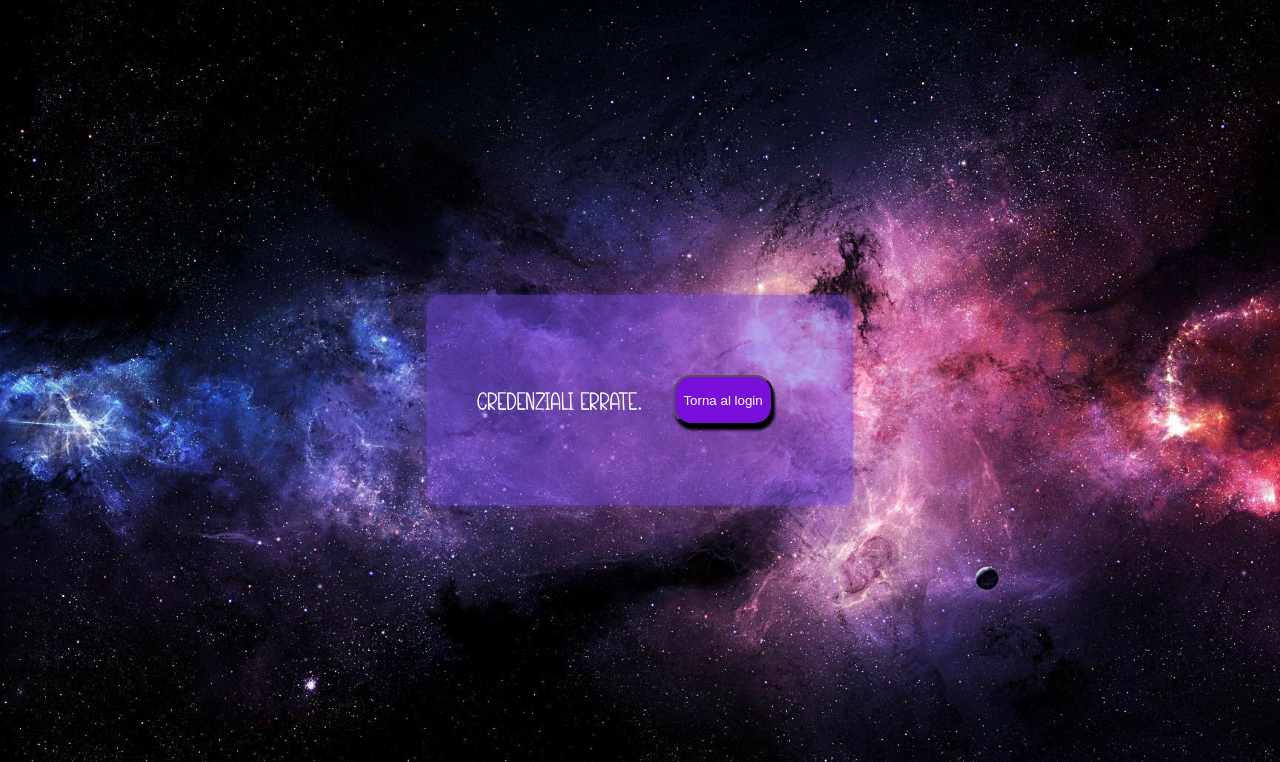
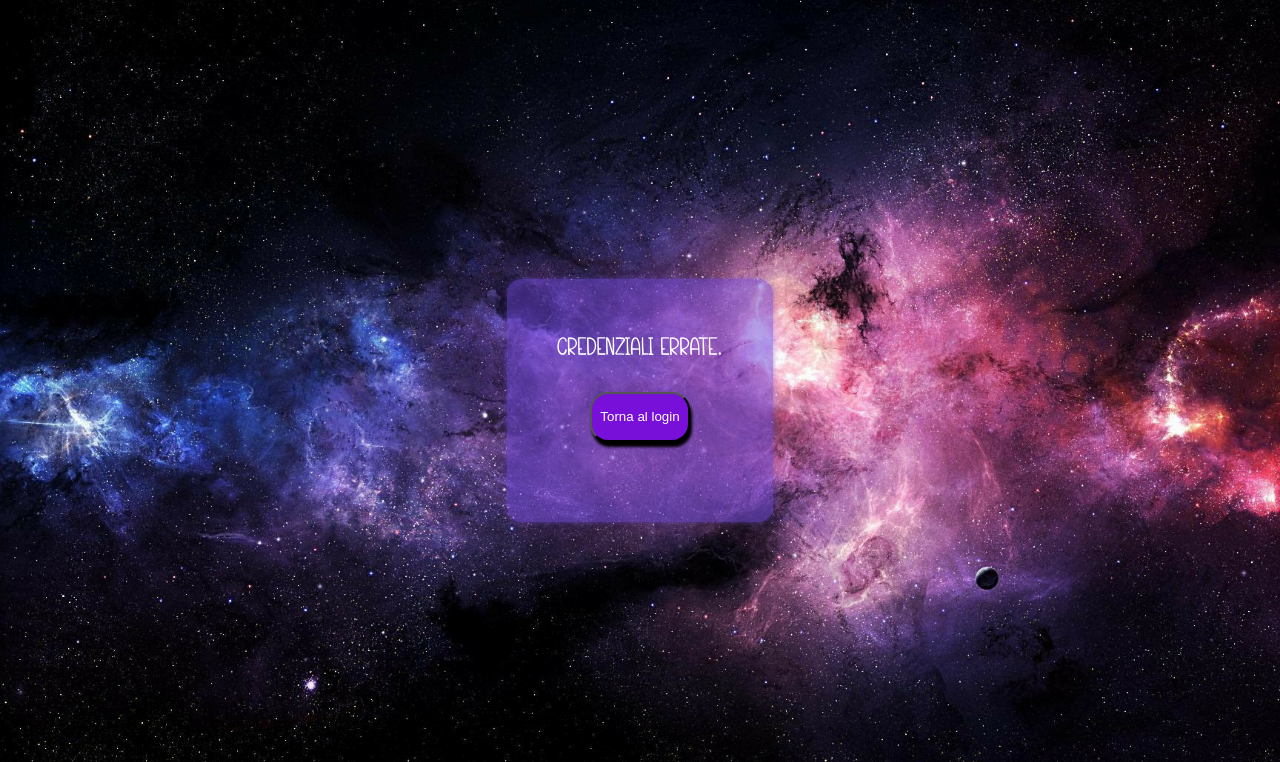
Before and after one commit to PixelRei/PHP-stage-project, a PHP site: page /site.php in a window 1280 px wide. Shown: the top 762 px of the page. Run offline with PHP 8.4, Linux system fonts and the light colour scheme; data that the repository does not hold is empty.

Commit message:
Add files via upload

```diff
--- a/modify.php
+++ b/modify.php
@@ -23,6 +23,7 @@ $id = $_SESSION['id'];
             <div class="info">
                 <p class="credentials">Username: <?=$username?></p>
                 <p class="credentials">Password: <?=$password?></p>
+                <a href="site.php"><button id="button">Back</button>
             </div>
             <div class="change">
                 <form method="POST" autocomplete="off">
--- a/site.php
+++ b/site.php
@@ -12,7 +12,7 @@
 
     </head>
     <body>
-        <div class="login-container">
+        <div class="error">
             <?php
                 $username = $_POST['username'];
                 $password = $_POST['password'];
--- a/style.css
+++ b/style.css
@@ -31,6 +31,17 @@ h1{
     margin: 0;
     padding: 50px;
     display: flex;
+    align-items: center;
+    justify-content: center;
+    background-color: rgba(112, 75, 222, 0.5);
+    border-radius: 15px;
+    box-shadow: 0 0 5px rgba(112, 75, 222, 0.5);
+}
+.error{
+    margin: 0;
+    padding: 50px;
+    display: flex;
+    flex-direction: column;
     align-items: center;
     justify-content: center;
     background-color: rgba(112, 75, 222, 0.5);
```
